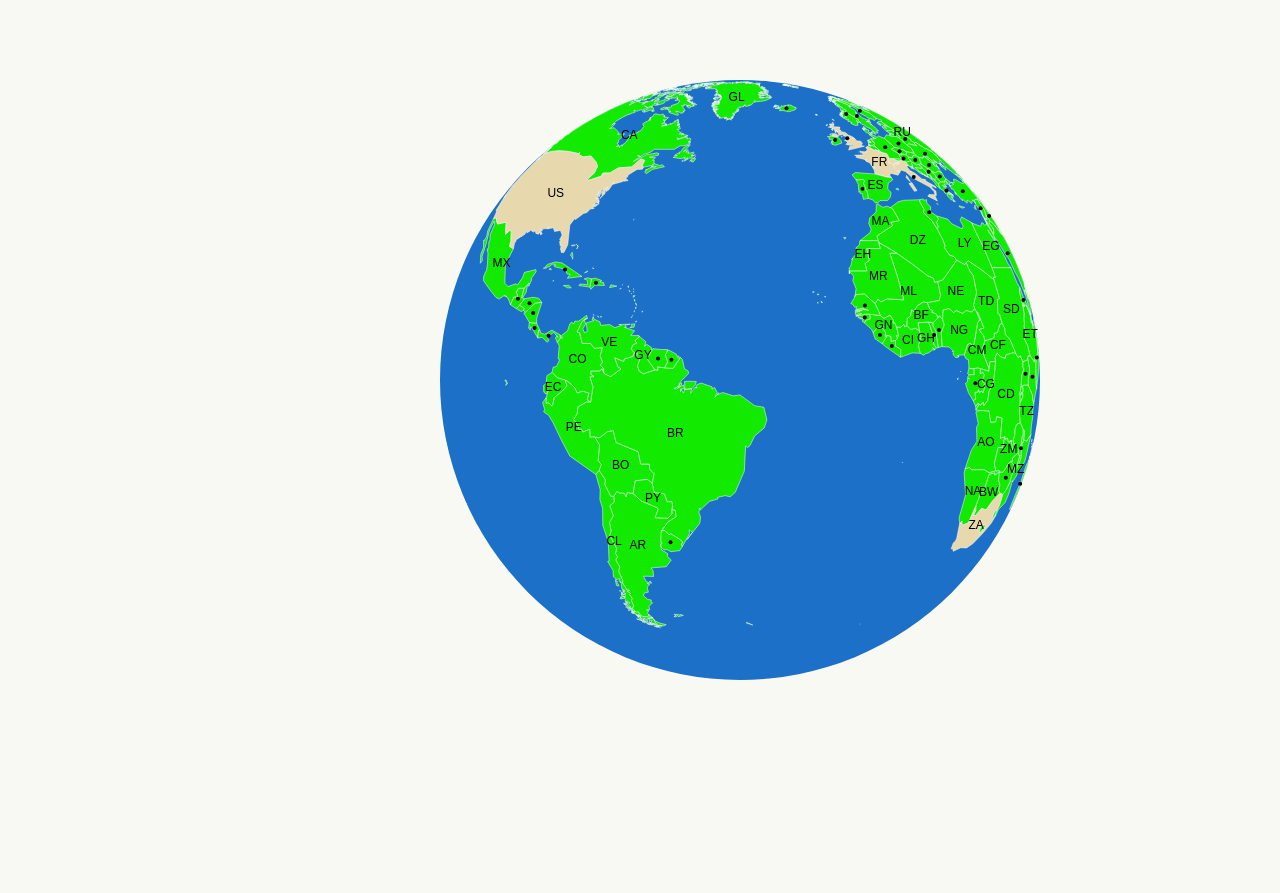
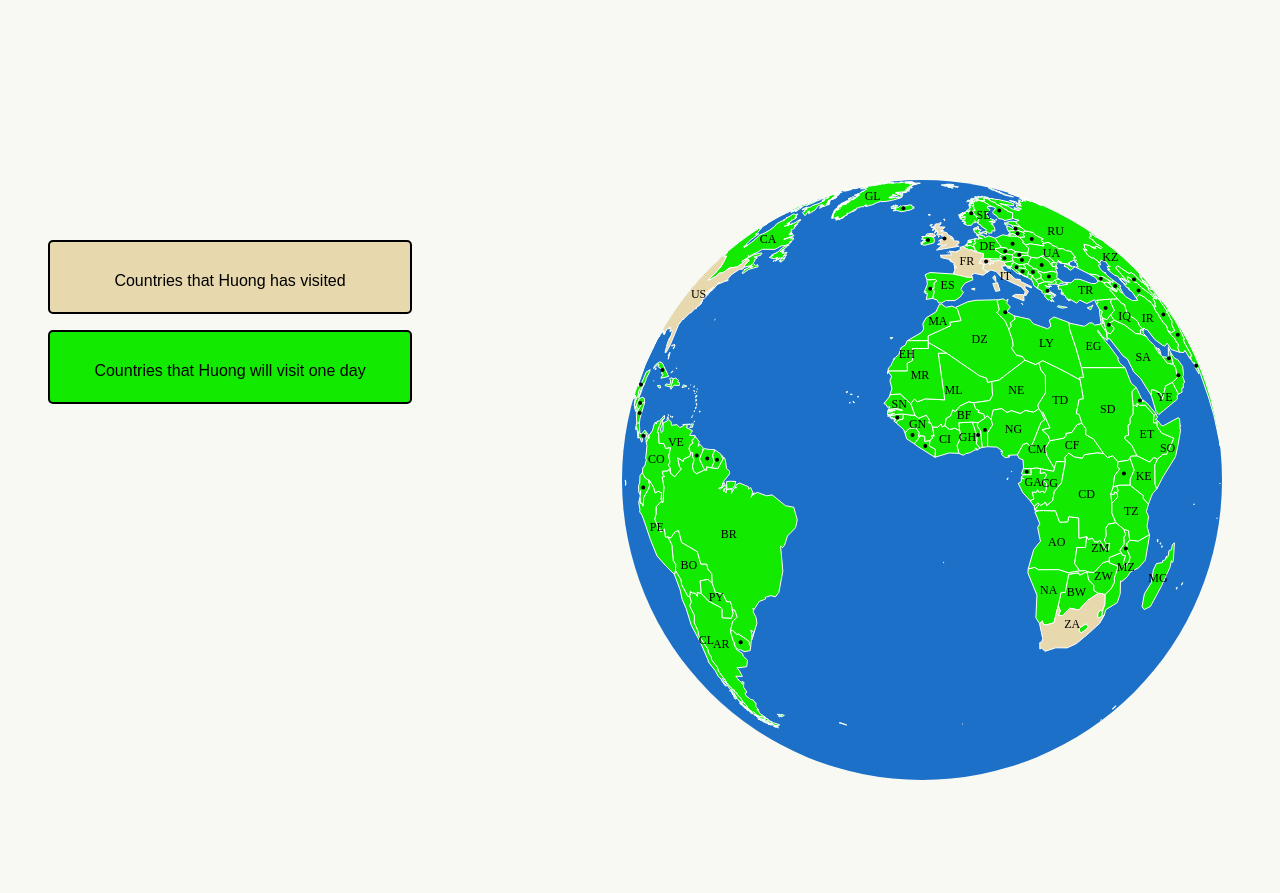
Before and after one commit to Huongg/world-map, a React app: page / in a window 1280 px wide. Before the commit the page ends 800 px from the top, so only its background shows below. Built offline with nearby package versions, Linux system fonts and the light colour scheme; animation ran at ten frames a second.

Commit message:
Adjusted the size of tooltips

```diff
--- a/src/components/App.js
+++ b/src/components/App.js
@@ -1,12 +1,15 @@
 import React, { Component } from 'react';
-import WorldMap from './WorldMap.js'
+import WorldMap from './WorldMap.js';
+import Categories from './Categories.js';
 
 class App extends Component {
   render() {
     return (
       <div className="App">
+        <Categories />
         <WorldMap />
-      </div>)
+      </div>
+    )
   }
 }
 
--- /dev/null
+++ b/src/components/Categories.js
@@ -0,0 +1,20 @@
+import React, { Component } from 'react'
+
+
+class Categories extends React.Component {
+	constructor(props){
+		super(props);
+	}
+
+	render() {
+		return(
+			<div className="categories">
+				<p className="box1">Countries that Huong has visited</p>
+				<p className="box2">Countries that Huong will visit one day</p>
+			</div>
+		)
+	}
+}
+
+
+export default Categories;
--- a/src/components/WorldMap.js
+++ b/src/components/WorldMap.js
@@ -5,6 +5,8 @@ import colourVisitedCountries from '../utils/visitedCountries.js'
 import { geoPath, geoOrthographic, centroid } from 'd3-geo'
 import { timer } from 'd3-timer'
 import { select, mouse } from 'd3-selection'
+
+const defaultSize = 820;
 
 class WorldMap extends React.Component {
 	constructor(props) {
@@ -15,8 +17,8 @@ class WorldMap extends React.Component {
 			startedSpinning: false,
 			tooltip: null
 		};
-		this.translateX = 820/2 + 100;
-		this.translateY = 620/2
+		this.translateX = defaultSize/2 + 100;
+		this.translateY = defaultSize/2
 		this.projection = geoOrthographic()
 						   .scale(300)
 						   .translate([this.translateX, this.translateY])
@@ -25,14 +27,6 @@ class WorldMap extends React.Component {
 
 		this.geoGenerator = geoPath().projection(this.projection);
 		this.svg = select("svg");
-
-		this.tooltip = select("body") //for hover
-		  .append("div")
-		  .attr("class", "tooltip hidden");
-
-		this.tooltip_point = select("body") //for click
-		    .append("div")
-		    .attr("class", "tooltip_point hidden");
 
 		this.width = window.innerWidth;
     	this.height = window.innerHeight;
@@ -51,82 +45,25 @@ class WorldMap extends React.Component {
    handleCountryClick(d) {
 
    		this.setState({
-	      	startedSpinning: !this.state.startedSpinning
+	      	startedSpinning: !this.state.startedSpinning,
+	      	tooltip: d
 	    });
    		// when the globe's stopped spinning, update the startTime to be at the point when its stopped
    		if(!this.state.startedSpinning){
    			this.setState({
    				startTime : Date.now() - this.state.timeDelta,
-   				// selectedCountry: d.properties.name
+   				tooltip: null
    			});
    		}
-
-   		console.log(`This is: ${d.properties.name}`);
-
-   		// let x, y, k;
-   		//if not centered into that country
-   		// if (d && this.state.centered !== d) {
-   		// 	let centroid = this.geoGenerator.centroid(d); //get center of country
-     //    	let bounds = this.geoGenerator.bounds(d); //get bounds of country
-     //    	let dx = bounds[1][0] - bounds[0][0]; //get bounding box
-     //        let	dy = bounds[1][1] - bounds[0][1];
-
-     //        //get transformation values
-	    //     x = (bounds[0][0] + bounds[1][0]) / 2;
-	    //     y = (bounds[0][1] + bounds[1][1]) / 2;
-	    //     k = Math.min(this.width / dx, this.height / dy);
-
-	    //     this.setState({
-	    //     	centered : d,
-	    //     	selectedCountry : d
-	    //  	});
-
-   		// } else {
-   		// 	//else reset to world view
-	    //     x = this.width / 2;
-	    //     y = this.height / 2;
-	    //     k = 1;
-
-	    //     this.setState({ centered : null });
-   		// }
-
-   		// let country = document.getElementsByClassName("country");
+   }
 
 
-   }
-
- //    popupContent() {
-	//   var width = 700;
-	//   var height = 700;
-	//   var scale = 1200 * 5;
-	//   var scaleExtent = [1 << 12, 1 << 13]
-	//   var center = [122, 23.5];
-	// }
-
-	//   var popupContent = function(d) { return d.properties.text; }
-
-	// showTooltipPoint(d) {
-	// 	let mouse = mouse(this.svg.node()).map(function(d) {
- //                        return parseInt(d);
-	// 	            });
-	// 	this.tooltip_point.classed('hidden', false) //make tooltip visible
-	// 					  .html(d.properties.name) //display the name of point
-	// 					  .attr('style', //set size of the tooltip
-	// 	                        'left:' + (mouse[0] + 15) + 'px; top:' + (mouse[1] - 35) + 'px')
-	// }
-
-	// // hide point tooltip
-	// hideTooltipPoint(d) {
-	//   this.tooltip_point.classed('hidden', true);
-	// }
 
 	handleMouseEnter(d) {
-		console.log("OVER", d);
 	    this.setState({tooltip: d})
 	}
 
 	handleMouseLeave() {
-		console.log("LEAVE");
 	    this.setState({tooltip: null})
 	}
 
@@ -137,7 +74,7 @@ class WorldMap extends React.Component {
 
        	// let time = Date.now();
        	const rotate = [0, 0];
-	   	const velocity = [.008, -0];
+	   	const velocity = [.002, -0];
 	   	this.setState({startedSpinning : true});
    	   	timer(function() {
 		      if(objState.state.startedSpinning) {
@@ -179,7 +116,6 @@ class WorldMap extends React.Component {
 												onClick={ () => this.handleCountryClick(d) }
 												onMouseEnter={ () => this.handleMouseEnter(d) }
 												onMouseLeave={ this.handleMouseLeave }
-
       							   			/>
 										)
       							   	});
@@ -195,21 +131,19 @@ class WorldMap extends React.Component {
 										)
       							   	});
 
-      	let tooltip = null;
+
+   		let tooltip = null;
       	if(this.state.tooltip) {
-      		let [x,y] = this.geoGenerator.centroid(this.state.tooltip);
 			let tooltipData = {
-				x: x,
-				y: y,
-				label: this.state.tooltip.properties.name
+				x: this.geoGenerator.centroid(this.state.tooltip)[0],
+				y: this.geoGenerator.centroid(this.state.tooltip)[1],
+				d: this.state.tooltip
 			};
-			tooltip = <Tooltips tooltip={tooltipData} />;
-			console.log(tooltipData);
+			tooltip = <InfoBox tooltip={tooltipData} />;
       	}
 
 		return (
-
-			<svg width="820" height="620">
+			<svg width={defaultSize} height={defaultSize}>
 				<circle className="circle" cx={this.translateX} cy={this.translateY} r="300" fill="#1C70C8"></circle>
 				{countries}
 				{labels}
@@ -224,7 +158,7 @@ class Countries extends React.Component {
 		return(
 			<g>
 				<path className= "country" key= {this.props.key} d={this.props.d}
-					  fill= {this.props.fill} stroke= "#FFFFFF" strokeWidth ="0.5"
+					  fill= {this.props.fill} stroke= "#FFFFFF" strokeWidth ="1"
 					  onClick={this.props.onClick} onMouseEnter={this.props.onMouseEnter} onMouseLeave={this.props.onMouseLeave}>
 				</path>
 			</g>
@@ -252,18 +186,77 @@ class Labels extends React.Component {
 	}
 }
 
-class Tooltips extends React.Component {
+
+class InfoBox extends React.Component {
+  render() {
+  	let {tooltip} = this.props;
+  	let {x, y, d} = tooltip;
+
+  	let countryName = d.properties.name;
+	let width = countryName.length * 12;
+	const height = 40;
+
+	let offsetX = width;
+	let offsetY = -height;
+
+	const maxTop = defaultSize * 0.6;
+	const maxBottom = defaultSize * 0.4;
+	const maxLeft = defaultSize * 0.6;
+	const maxRight = defaultSize * 0.4;
+
+	if(y > maxTop) {
+		offsetY = -height;
+	} else if (y < maxBottom) {
+		offsetY = height;
+	}
+
+	if(x > maxRight) {
+		offsetX = -width;
+	} else if (x < maxLeft) {
+		offsetX = width/2;
+	}
+
+    return(
+    	<svg style={{pointerEvents: "none"}}>
+	    	<Rectangle
+	    		x={x - width/4  + offsetX}
+	    		y={y + offsetY}
+	    		width={width}
+	    		height={height}
+	    	/>
+	    	<InfoText
+	    		x={x + width/4 + offsetX}
+	    		y={y + height/2 + offsetY}
+	    		countryName={countryName}
+	    	/>
+	    </svg>
+    )
+  }
+}
+
+
+class Rectangle extends React.Component {
+  render() {
+    let {x, y, width, height} = this.props;
+    return (
+    	<rect x={x} y={y} height={height} width={width}></rect>
+    )
+  }
+
+}
+
+
+class InfoText extends React.Component {
 	render() {
-		let { tooltip } = this.props;
-    	let { x, y, label } = tooltip;
-		return (
-			<g style={{pointerEvents: "none"}}>
-				<rect x={x+20} y={y-30} height="30" width="60"></rect>
-				<text x={x+40} y={y-10} textAnchor="middle" alignmentBaseline="middle" style={{"color": "white"}}> {label} </text>
-			</g>
+		let {x, y, countryName} = this.props;
+		return(
+			<text x={x} y={y} textAnchor="middle" alignmentBaseline="middle"> {countryName} </text>
 		)
 	}
 }
 
 
+
+
+
 export default WorldMap;
--- a/src/style.css
+++ b/src/style.css
@@ -10,12 +10,35 @@ body {
 }
 
 .App {
-  text-align: center;
   margin: 70px 0;
+  display: flex;
+    flex-direction: row;
+    justify-content: center;
+    text-align: center;
 }
 
- .hidden {
-    display: none !important;
+
+.categories {
+	margin-top: 12%;
+}
+
+
+.box1 {
+	width: 300px;
+	height: 10px;
+	padding: 30px;
+    border: 2px solid;
+    border-radius: 5px;
+    background-color: #e7d8ad;
+}
+
+.box2 {
+	width: 300px;
+	height: 10px;
+	padding: 30px;
+    border: 2px solid;
+    border-radius: 5px;
+    background-color: #12EA00;
 }
 
 div.tooltip {
@@ -47,11 +70,12 @@ div.tooltip_point {
 
 rect {
 	padding:2px 5px;
-    background: #DEB887;
+   	fill: red;
     opacity:0.8;
-    color: #f46b6b;
+ 	border-radius: 5px;
 }
 
 .countriesIDs {
 	font-size: 12px;
+	font-family: bold;
 }
```
